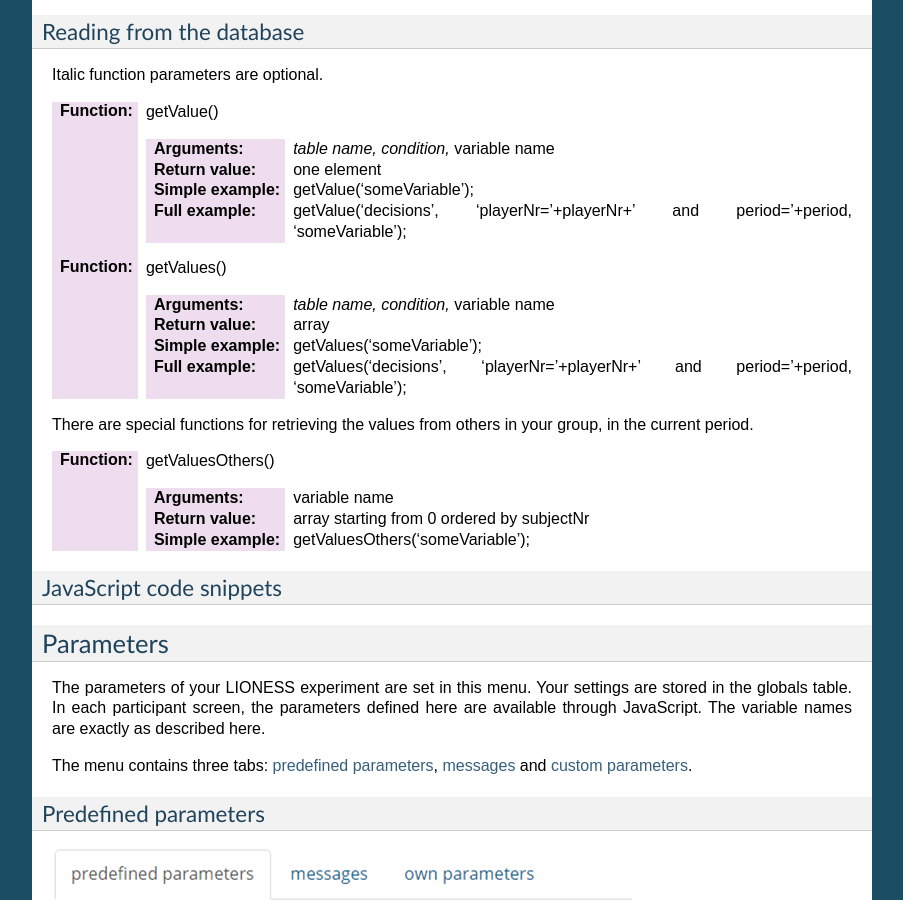
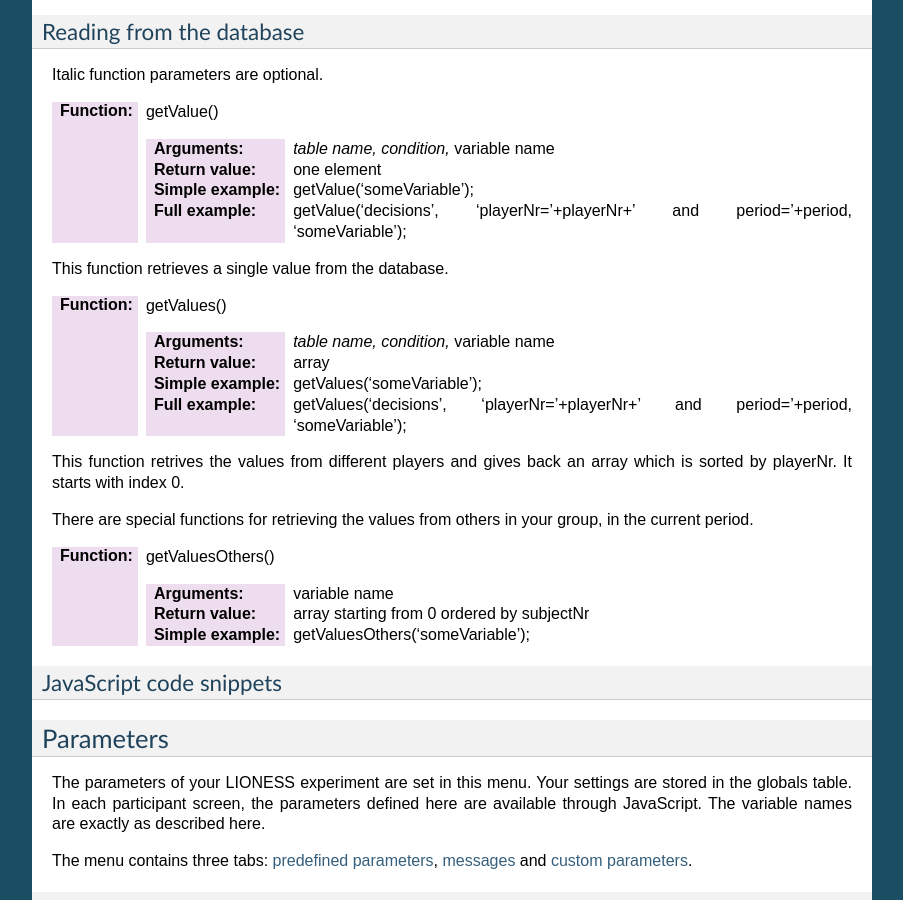
Before and after one commit to marcusgia2505/LIONESS_doc, a Sphinx documentation site: the page built from docs/040_reference_manual.rst, in a window 1280 px wide and 900 px high, scrolled down 17963 px. Shown: the whole window, without its empty margins (198-1101 px from the left). Built offline with Sphinx 7.4.7, drawn with Linux system fonts in a browser that asks for light colours.

Commit message:
Update 040_reference_manual.rst

```diff
--- a/docs/040_reference_manual.rst
+++ b/docs/040_reference_manual.rst
@@ -710,6 +710,7 @@ Italic function parameters are optional.
 
    :Full example: getValue('decisions', 'playerNr='+playerNr+' and period='+period, 'someVariable');
 
+This function retrieves a single value from the database.
 
 :Function: getValues()
 
@@ -721,6 +722,7 @@ Italic function parameters are optional.
 
    :Full example: getValues('decisions', 'playerNr='+playerNr+' and period='+period, 'someVariable');
 
+This function retrives the values from different players and gives back an array which is sorted by playerNr. It starts with index 0.
 
 There are special functions for retrieving the values from others in your group, in the current period.
 
```
